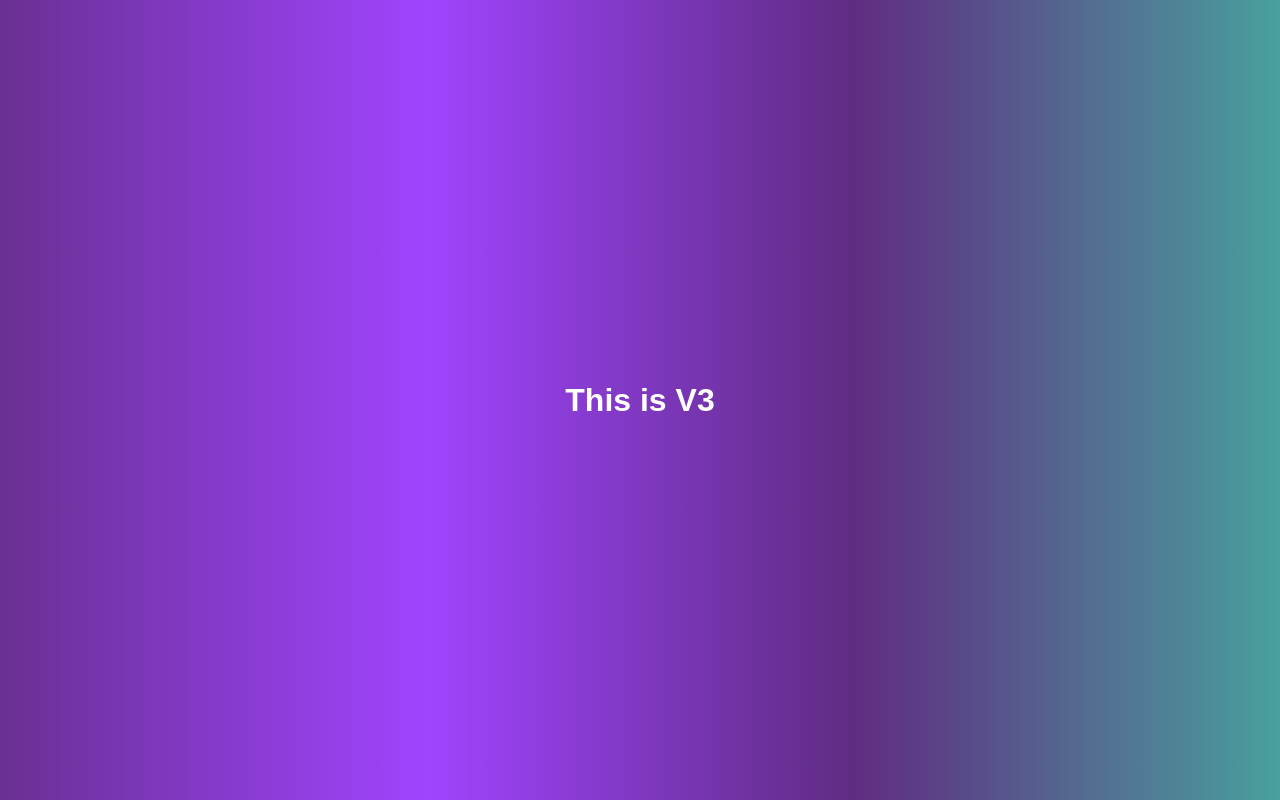
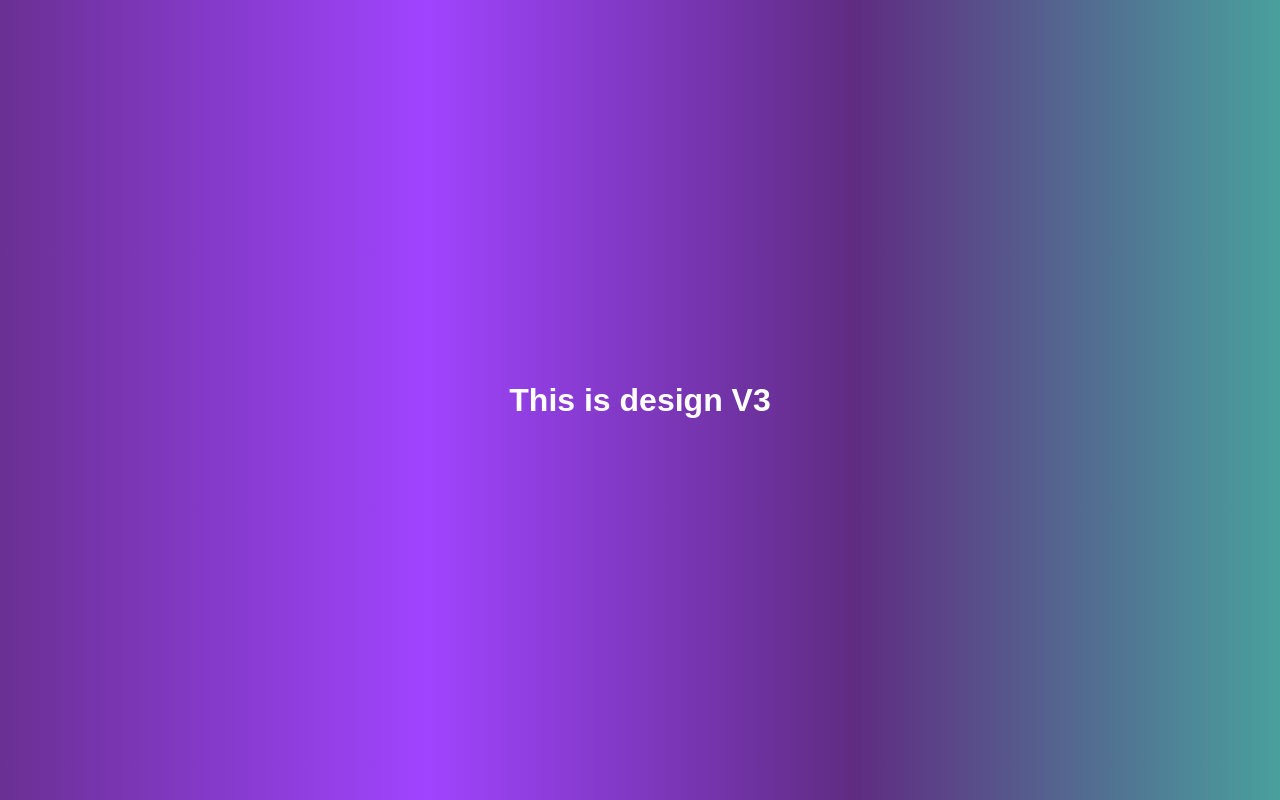
Before and after one commit to DUBEY-AKASH/MyRepo, a plain HTML site: page index.html in a window 1280 px wide. Drawn offline with Linux system fonts and the light colour scheme.

Commit message:
Changes on design branch

```diff
--- a/index.html
+++ b/index.html
@@ -7,7 +7,7 @@
     <title>Document</title>
 
 </head>
-<h1>This is V3</h1>
+<h1>This is design V3</h1>
 <body>
 
 </body>
```
